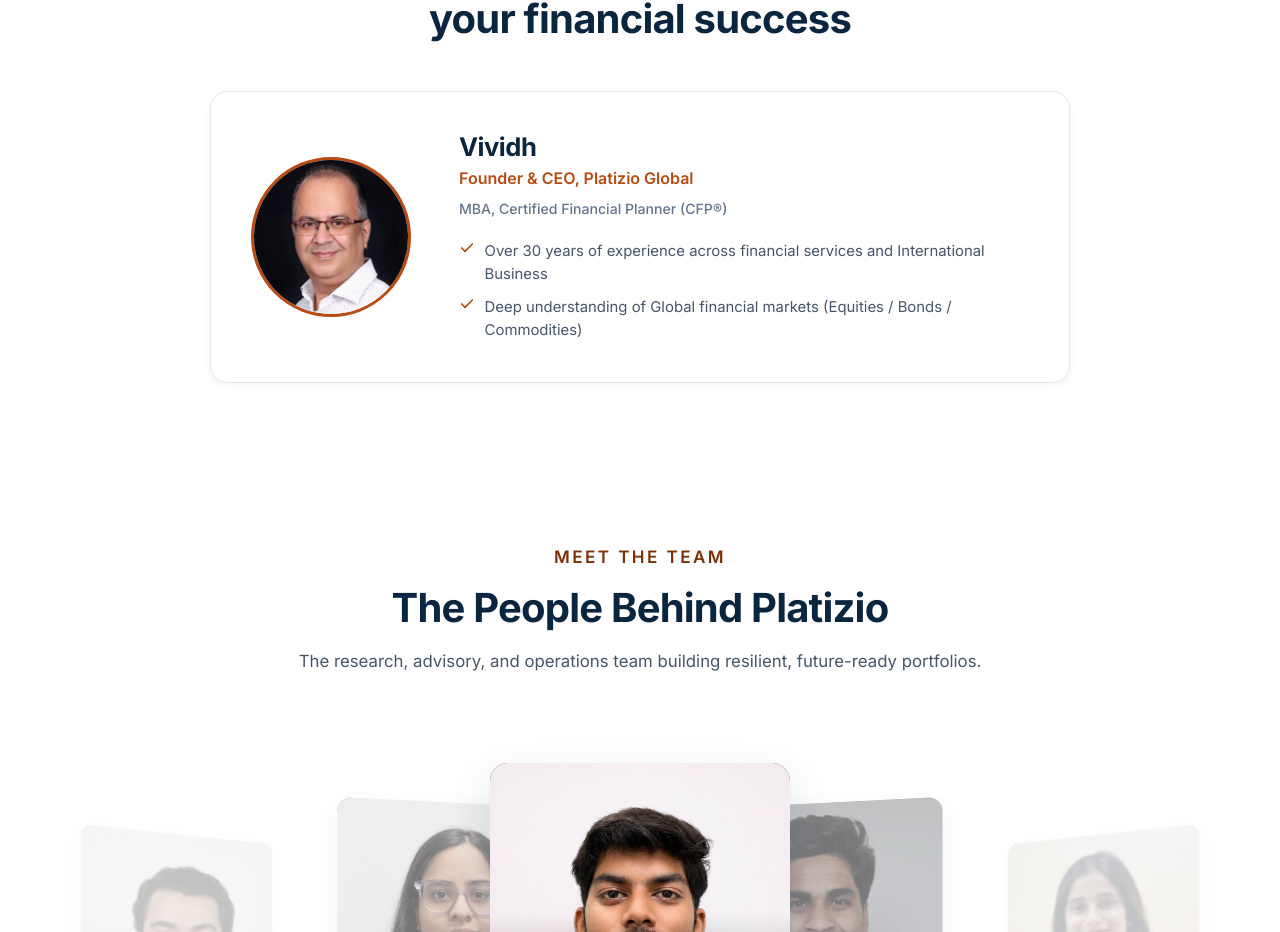
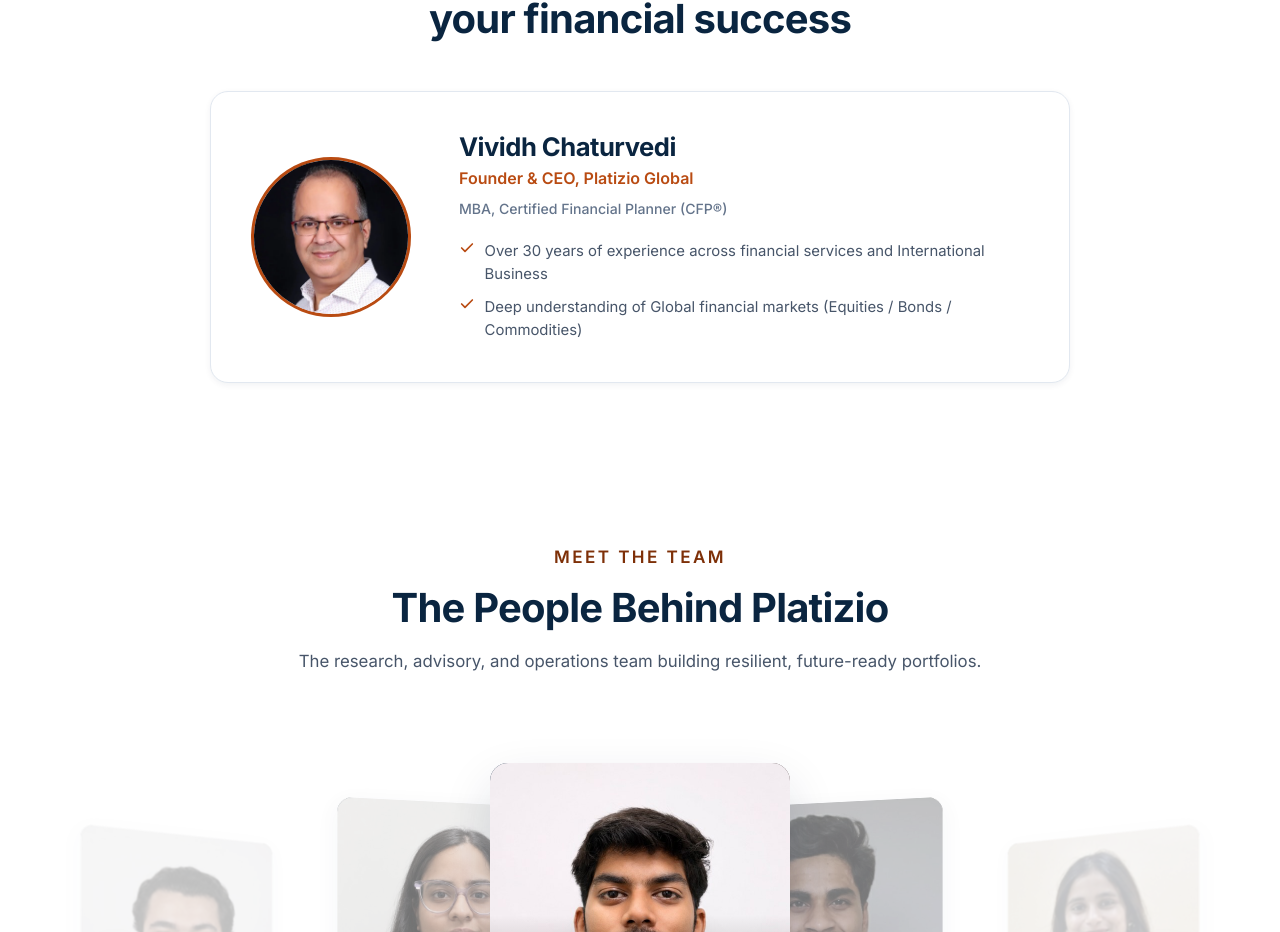
Before and after one commit to Platizio/Platizio_Global_Website, a React (Vite) app: page /about in a window 1280 px wide. Shown: the part 1291-2223 px from the top of the page. Built offline with nearby package versions, Linux system fonts and the light colour scheme.

Commit message:
Name_edit

```diff
--- a/src/pages/About.tsx
+++ b/src/pages/About.tsx
@@ -104,7 +104,7 @@
               </picture>
             </div>
             <div className="leader-info">
-              <h3>Vividh</h3>
+              <h3>Vividh Chaturvedi</h3>
               <p className="leader-designation">Founder & CEO, Platizio Global</p>
               <p className="leader-credential">MBA, Certified Financial Planner (CFP®)</p>
               <ul className="leader-points">
```
